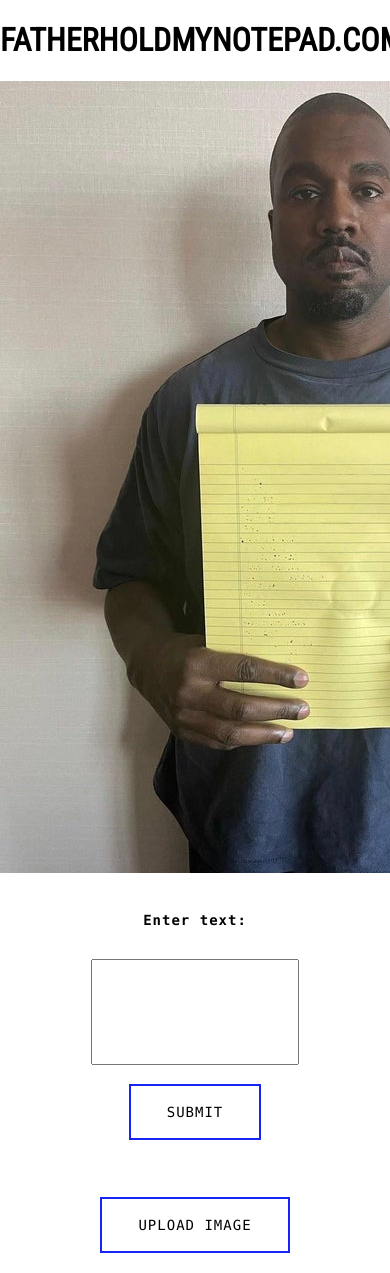
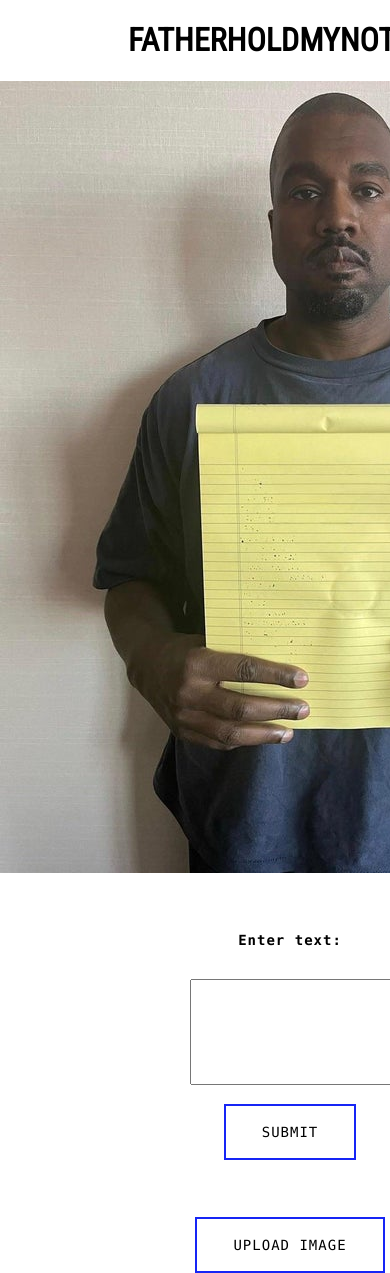
Before and after one commit to HypCarlos/KanyeMemeMaker, a React (Create React App) app: page /custom in a window 390 px wide. Shown: the top 1273 px of the page. Built offline with nearby package versions, Linux system fonts and the light colour scheme.

Commit message:
fixed centering

```diff
--- a/src/components/customText/CustomText.js
+++ b/src/components/customText/CustomText.js
@@ -4,9 +4,8 @@ import "../customText/customText.css";
 import PHOTO from "../../img/ye.jpeg";
 import { Link } from "react-router-dom";
 
-
 function CustomText() {
-const [input,setInput] = useState("");
+  const [input, setInput] = useState("");
   const [show, setBool] = useState(false);
 
   function getInput(event) {
@@ -19,24 +18,26 @@ const [show, setBool] = useState(false);
 
   return (
     <div className="main-container">
-      <h1>FATHERHOLDMYNOTEPAD.COM</h1>
+      <h1 id="title">FATHERHOLDMYNOTEPAD.COM</h1>
       <div className="pic-container">
         <div className="ye-main">
           <img src={PHOTO} alt="ye" />
         </div>
         <div className="text-box">
-          <h2 id = "enter">Enter text:</h2>
+          <h2 id="enter">Enter text:</h2>
           <br />
-          <input onChange = {getInput} type="text" id="message" name="message" />
+          <input onChange={getInput} type="text" id="message" name="message" />
           <br />
           <br />
-          <div class="button_slide slide_right" onClick={showInput}>SUBMIT </div>
+          <div class="button_slide slide_right" onClick={showInput}>
+            SUBMIT{" "}
+          </div>
           {/* <button id = "submit-btn"onClick= {showInput} >Submit</button> */}
           <br />
           <br />
           <br />
           <br />
-          <Link to= {`/`}>
+          <Link to={`/`}>
             <div class="button_slide slide_left">UPLOAD IMAGE</div>
             {/* <button>Insert Picture</button> */}
           </Link>
--- a/src/components/customText/customText.css
+++ b/src/components/customText/customText.css
@@ -66,4 +66,16 @@
     width: 200px;
 
   }
+
+  .text-box {
+    padding-top: 20px;
+    left: 190px;
+  }
+
+  #title{
+
+    margin-left: 8rem;
+
+  }
+
 }
--- a/src/components/main/Main.js
+++ b/src/components/main/Main.js
@@ -14,11 +14,10 @@ function Main() {
 
   return (
     <div className="main-container">
-      <h1>FATHERHOLDMYNOTEPAD.COM</h1>
+      <h1 id= "title">FATHERHOLDMYNOTEPAD.COM</h1>
       <div className="pic-container">
         <div className="ye-main">
           <img src={PHOTO} alt="ye" />
-
         </div>
         <div className="userPhoto">
           <img src={picture && picture} alt="" />
@@ -26,15 +25,15 @@ function Main() {
       </div>
       <div className="submissions">
         <input type="file" onChange={onChangePicture} />
-        <br/><br/> <br />
-          <br />
-          <br />
-        <Link to= {`/custom`}>
-        <div class="button_slide slide_left">ADD CUSTOM TEXT</div>
-        {/* <button  >Add Custom text</button> */}
+        <br />
+        <br /> <br />
+        <br />
+        <br />
+        <Link to={`/custom`}>
+          <div class="button_slide slide_left">ADD CUSTOM TEXT</div>
+          {/* <button  >Add Custom text</button> */}
         </Link>
       </div>
-
     </div>
   );
 }
--- a/src/components/main/main.css
+++ b/src/components/main/main.css
@@ -1,6 +1,6 @@
 .main-container {
   position: relative;
-  width: 100%;
+  min-width: 100%;
 }
 
 .ye-main {
@@ -9,7 +9,7 @@
   right: 0;
   margin-left: auto;
   margin-right: auto;
-  width: 100%;
+  min-width: 100%;
   z-index: 1;
 }
 
@@ -17,7 +17,7 @@
   position: relative;
   top: 319px;
   height: 330px;
-  width: 280px;
+  min-width: 280px;
   left: 00px;
   background-color: blue;
 }
@@ -55,6 +55,14 @@
 
   input[type = text] {
 
-      height: 100px;
-      width: 200px;
+      min-height: 100px;
+      min-width: 200px;
   }
+
+  @media (max-width: 600px) {
+    .submissions{
+    adding-top: 20px;
+    left: 120px;
+    }
+
+  }
```
Lines whose indentation alone changed are shown as unchanged.
